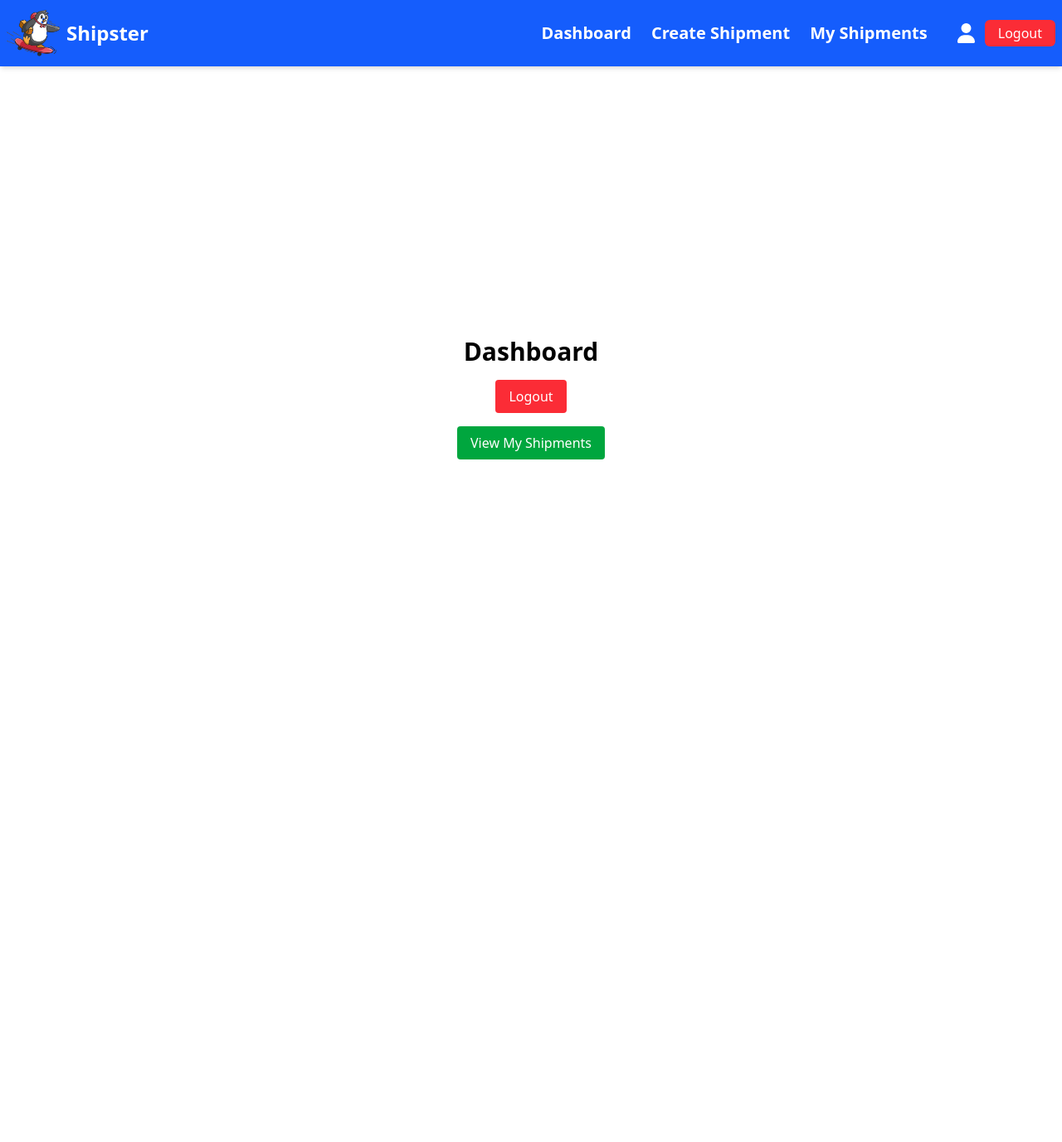
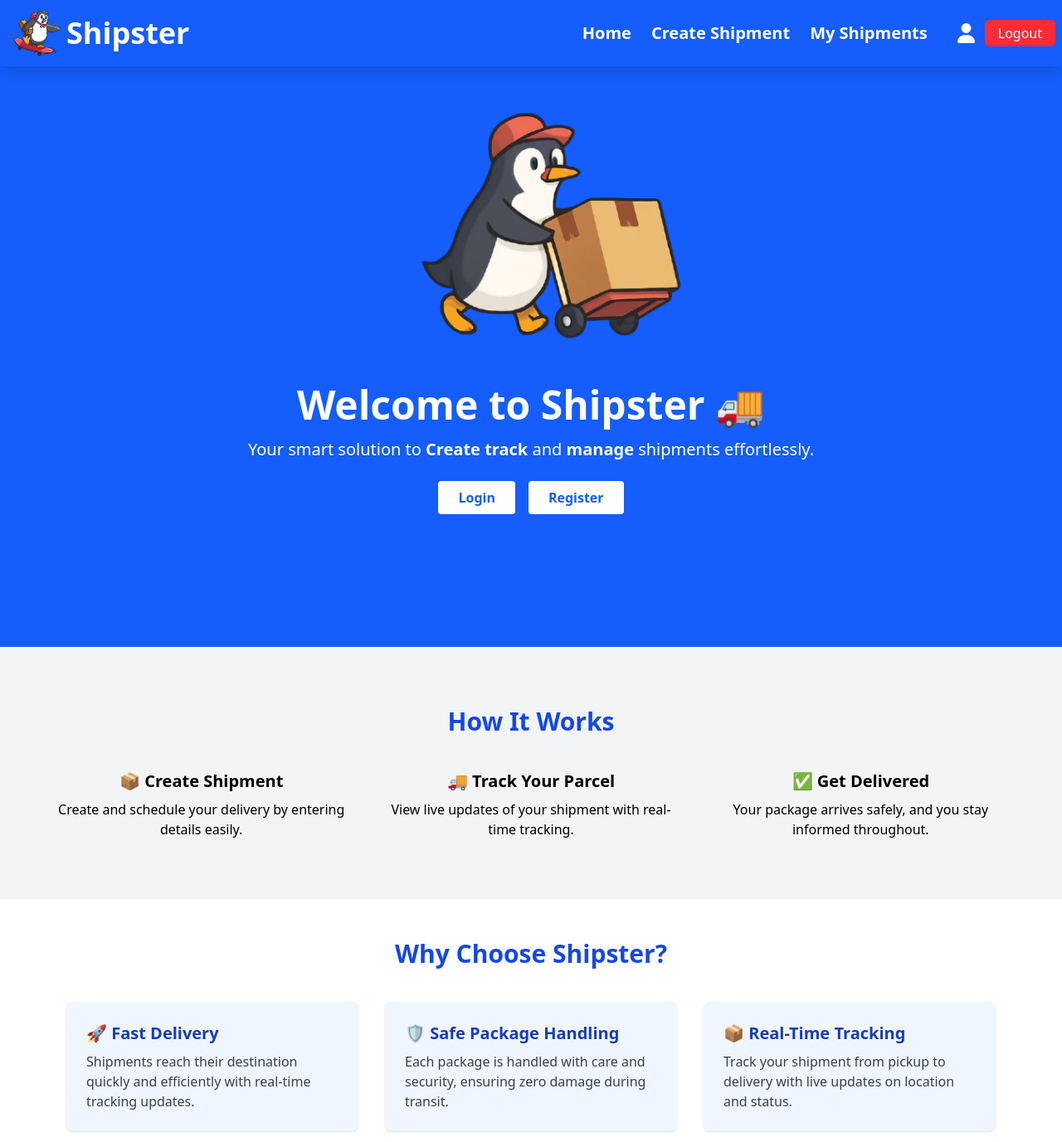
Before and after one commit to sanidhyatilekar18/Shipment_app, a React (Vite) app: page / in a window 1280 px wide. Shown: the top 1377 px of the page at 83% size. Before the commit the page ends 880 px from the top, so only its background shows below. Built offline with nearby package versions, Linux system fonts and the light colour scheme; no server answers; sample sign-in values are in the browser's storage.

Commit message:
home page added

```diff
--- a/src/App.jsx
+++ b/src/App.jsx
@@ -3,7 +3,6 @@ import { BrowserRouter, Routes, Route } from 'react-router-dom';
 import { AuthProvider } from './context/AuthContext';
 import Login from './pages/Login';
 import Register from './pages/Register';
-import Dashboard from './pages/DashBoard';
 import PrivateRoute from './components/PrivateRoute';
 import CreateShipment from './pages/CreateShipment';
 import Shipments from './pages/shipments';
@@ -13,6 +12,7 @@ import AdminRoute from './components/AdminRoute';
 import TrackShipment from './pages/TrackShipment';
 import { ToastContainer } from 'react-toastify';
 import Navbar from './components/Navbar';
+import Home from './pages/Home';
 
 
 
@@ -26,16 +26,10 @@ function App() {
           <Navbar />
 
           <Routes>
+            <Route path="/" element={<Home />} />
             <Route path="/login" element={<Login />} />
             <Route path="/register" element={<Register />} />
-            <Route
-              path="/"
-              element={
-                <PrivateRoute>
-                  <Dashboard />
-                </PrivateRoute>
-              }
-            />
+
             <Route
               path="/create-shipment"
               element={
--- a/src/components/Navbar.jsx
+++ b/src/components/Navbar.jsx
@@ -16,7 +16,7 @@ function Navbar() {
     try {
       await signOut(auth);
       toast.success('Logged out successfully');
-      navigate('/login');
+      navigate('/');
     } catch (error) {
       console.error('Logout failed:', error);
       toast.error('Logout failed');
@@ -28,7 +28,7 @@ function Navbar() {
   };
 
   return (
-    <nav className="bg-blue-600 text-white shadow-md relative z-50">
+    <nav className="bg-blue-600 text-white shadow-lg fixed  min-w-full z-50">
       <div className="max-w-7xl mx-auto px-2 py-3 flex items-center justify-between">
 
         <div className="flex items-center space-x-4">
@@ -37,15 +37,15 @@ function Navbar() {
           </button>
           <Link to="/" className="flex items-center space-x-2 text-2xl font-bold">
             <img src="/ogo.png" alt="Logo" className="h-14 w-16" />
-            <span className='font-bold text-2xl'>Shipster</span>
+            <span className='font-bold text-4xl'>Shipster</span>
           </Link>
         </div>
 
 
         <div className="hidden md:flex items-center space-x-6 ">
-          <Link to="/" className="text-xl font-semibold">Dashboard</Link>
-          <Link to="/create-shipment" className="text-xl font-semibold">Create Shipment</Link>
-          <Link to="/shipments" className="text-xl font-semibold">My Shipments</Link>
+          <Link to="/" className="text-xl font-semibold transition delay-50 duration-300 ease-out hover:-translate-y-1 hover:scale-120">Home</Link>
+          <Link to="/create-shipment" className="text-xl font-semibold transition delay-150 duration-300 ease-in-out hover:-translate-y-1 hover:scale-120">Create Shipment</Link>
+          <Link to="/shipments" className="text-xl font-semibold transition delay-150 duration-300 ease-in-out hover:-translate-y-1 hover:scale-120">My Shipments</Link>
 
 
 
--- a/src/components/Sidebar.jsx
+++ /dev/null
@@ -1,36 +0,0 @@
-import React from 'react';
-import { Link, useNavigate } from 'react-router-dom';
-import { useAuth } from '../context/AuthContext';
-import { toast } from 'react-toastify';
-import { signOut } from 'firebase/auth';
-import { auth } from '../config/firebase';
-
-function Sidebar({ isOpen, toggleSidebar }) {
-  const { currentUser } = useAuth();
-  const navigate = useNavigate();
-
-    const handleLogout = async () => {
-      await signOut(auth);
-        toast.success('Logged out successfully');
-      navigate('/login');
-    };
-
-  if (!currentUser) return null;
-
-  return (
-    <div
-      className={`fixed top-0 left-0 h-full bg-blue-50 shadow-md z-40 transform transition-transform duration-300 ease-in-out
-      ${isOpen ? 'translate-x-0' : '-translate-x-full'} md:translate-x-0 md:static md:w-64`}
-    >
-      <div className="p-6 border-b font-bold text-lg text-blue-600">🚚 ShipTrack</div>
-      <nav className="flex flex-col p-4 space-y-4">
-        <Link to="/dashboard" onClick={toggleSidebar} className="hover:text-blue-600 text-black">Dashboard</Link>
-        <Link to="/create-shipment" onClick={toggleSidebar} className="hover:text-blue-600">Create Shipment</Link>
-        <Link to="/shipments" onClick={toggleSidebar} className="hover:text-blue-600">My Shipments</Link>
-        <button onClick={handleLogout} className="text-left text-red-600 hover:underline">Logout</button>
-      </nav>
-    </div>
-  );
-}
-
-export default Sidebar;
--- a/src/pages/AdminDashboard.jsx
+++ b/src/pages/AdminDashboard.jsx
@@ -42,7 +42,7 @@ function AdminDashboard() {
       });
 
       toast.success('Status updated successfully');
-      fetchShipments(); // refresh data
+      fetchShipments();
     } catch (error) {
       toast.error('Error updating status');
       console.error('Error updating status:', error);
--- a/src/pages/Dashboard.jsx
+++ /dev/null
@@ -1,28 +0,0 @@
-import { signOut } from 'firebase/auth';
-import { auth } from '../config/firebase';
-import { useNavigate,Link } from 'react-router-dom';
-
-function Dashboard() {
-  const navigate = useNavigate();
-
-  const handleLogout = async () => {
-    await signOut(auth);
-    navigate('/login');
-  };
-
-  return (
-    <div className="flex flex-col items-center justify-center h-screen">
-      <h1 className="text-3xl font-bold mb-4">Dashboard</h1>
-      <button onClick={handleLogout} className="bg-red-500 text-white px-4 py-2 rounded hover:bg-red-600">
-        Logout
-      </button>
-      <Link to="/shipments">
-  <button className="bg-green-600 text-white px-4 py-2 rounded mt-4">
-    View My Shipments
-  </button>
-</Link>
-    </div>
-  );
-}
-
-export default Dashboard;
--- /dev/null
+++ b/src/pages/Home.jsx
@@ -0,0 +1,92 @@
+import React from 'react';
+import { Link } from 'react-router-dom';
+
+function Home() {
+  return (
+    <div className="min-h-screen flex flex-col">
+      <header className="bg-blue-600 text-white pb-40 pt-10 px-4 text-center flex flex-col items-center">
+        <img src="heroimg.png" alt="Hero" className="mx-auto mb-6 h-100 transition delay-150 duration-300 ease-in-out hover:-translate-y-1 hover:scale-120" />
+        <h1 className="text-4xl md:text-5xl font-bold mb-4">Welcome to Shipster 🚚</h1>
+        <p className="text-lg md:text-xl mb-6">
+          Your smart solution to <span className="font-bold">Create</span> <span className="font-bold">track</span> and <span className="font-bold">manage</span> shipments effortlessly.
+        </p>
+        <div className="flex justify-center space-x-4">
+          <Link to="/login">
+            <button className="bg-white text-blue-600 font-semibold px-6 py-2 rounded hover:bg-gray-100 transition delay-150 duration-300 ease-in-out hover:-translate-y-1 hover:scale-110">
+              Login
+            </button>
+          </Link>
+          <Link to="/register">
+            <button className="bg-white text-blue-600 font-semibold px-6 py-2 rounded hover:bg-gray-100 transition delay-150 duration-300 ease-in-out hover:-translate-y-1 hover:scale-110">
+              Register
+            </button>
+          </Link>
+        </div>
+      </header>
+
+
+      <section className="py-18 px-6  bg-gray-100 text-center">
+        <h2 className="text-3xl font-bold mb-10 text-blue-700">How It Works</h2>
+        <div className="grid md:grid-cols-3 gap-10 max-w-6xl mx-auto">
+          <div>
+            <h3 className="text-xl font-semibold mb-2">📦 Create Shipment</h3>
+            <p>Create and schedule your delivery by entering details easily.</p>
+          </div>
+          <div>
+            <h3 className="text-xl font-semibold mb-2">🚚 Track Your Parcel</h3>
+            <p>View live updates of your shipment with real-time tracking.</p>
+          </div>
+          <div>
+            <h3 className="text-xl font-semibold mb-2">✅ Get Delivered</h3>
+            <p>Your package arrives safely, and you stay informed throughout.</p>
+          </div>
+        </div>
+      </section>
+
+      <div className="bg-white py-12 px-6 lg:px-20">
+  <h2 className="text-3xl font-bold text-center text-blue-700 mb-10">Why Choose Shipster?</h2>
+  <div className="grid gap-8 grid-cols-1 sm:grid-cols-2 lg:grid-cols-3">
+
+    <div className="p-6 bg-blue-50 rounded-lg shadow hover:shadow-md transition">
+      <h3 className="text-xl font-semibold text-blue-800 mb-2">🚀 Fast Delivery</h3>
+      <p className="text-gray-700">Shipments reach their destination quickly and efficiently with real-time tracking updates.</p>
+    </div>
+
+    <div className="p-6 bg-blue-50 rounded-lg shadow hover:shadow-md transition">
+      <h3 className="text-xl font-semibold text-blue-800 mb-2">🛡️ Safe Package Handling</h3>
+      <p className="text-gray-700">Each package is handled with care and security, ensuring zero damage during transit.</p>
+    </div>
+
+    <div className="p-6 bg-blue-50 rounded-lg shadow hover:shadow-md transition">
+      <h3 className="text-xl font-semibold text-blue-800 mb-2">📦 Real-Time Tracking</h3>
+      <p className="text-gray-700">Track your shipment from pickup to delivery with live updates on location and status.</p>
+    </div>
+
+    <div className="p-6 bg-blue-50 rounded-lg shadow hover:shadow-md transition">
+      <h3 className="text-xl font-semibold text-blue-800 mb-2">🔐 Secure Authentication</h3>
+      <p className="text-gray-700">User accounts are secured using Firebase authentication and OTP verification.</p>
+    </div>
+
+    <div className="p-6 bg-blue-50 rounded-lg shadow hover:shadow-md transition">
+      <h3 className="text-xl font-semibold text-blue-800 mb-2">📊 Shipment History</h3>
+      <p className="text-gray-700">View and manage all your past shipments in one convenient place.</p>
+    </div>
+
+    <div className="p-6 bg-blue-50 rounded-lg shadow hover:shadow-md transition">
+      <h3 className="text-xl font-semibold text-blue-800 mb-2">🧑‍💼 Admin Control Panel</h3>
+      <p className="text-gray-700">Admins can view and manage all user shipments, update statuses, and maintain control.</p>
+    </div>
+
+  </div>
+</div>
+
+
+
+      <footer className="bg-blue-600 text-white text-center py-4 mt-auto">
+        <p>&copy; {new Date().getFullYear()} Shipster. All rights reserved.</p>
+      </footer>
+    </div>
+  );
+}
+
+export default Home;
--- a/src/pages/Login.jsx
+++ b/src/pages/Login.jsx
@@ -11,7 +11,7 @@ function Login() {
   const handleLogin = async () => {
     try {
       await signInWithEmailAndPassword(auth, email, password);
-      navigate('/dashboard');
+      navigate('/');
     } catch (error) {
       console.alert(error);
     }
@@ -20,7 +20,7 @@ function Login() {
   const handleGoogleLogin = async () => {
     try {
       await signInWithPopup(auth, provider);
-      navigate('/dashboard');
+      navigate('/');
     } catch (error) {
       console.error(error);
     }
--- a/src/pages/Register.jsx
+++ b/src/pages/Register.jsx
@@ -13,7 +13,7 @@ function Register() {
   const handleRegister = async () => {
     try {
       await createUserWithEmailAndPassword(auth, email, password);
-      navigate('/dashboard');
+      navigate('/');
     } catch (error) {
       alert(error.message);
     }
--- a/src/pages/TrackShipment.jsx
+++ b/src/pages/TrackShipment.jsx
@@ -79,7 +79,7 @@ function TrackShipment() {
       </div>
 
       <div className="text-center mt-6">
-        <Link to="/">
+        <Link to="/dashboard">
           <button className="bg-blue-600 text-white px-4 py-2 rounded hover:bg-blue-700">
             Back to Dashboard
           </button>
```
Also changed, not shown: src/pages/Shipments.jsx (+61 -12 lines), public/heroimg.png (added).
